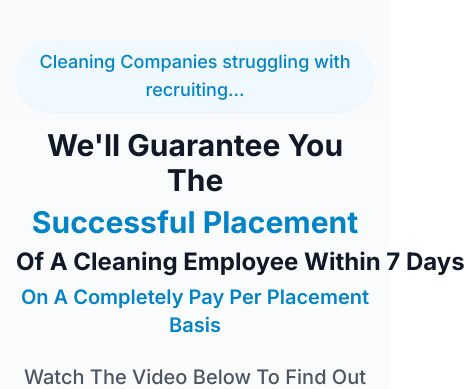
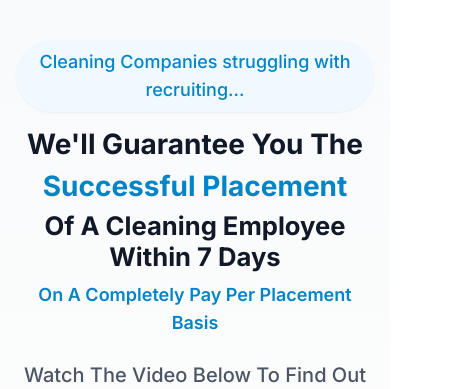
Before and after one commit to zeladmin/cleaning-agency-lp, a Next.js app: page /instant-consultation in a window 390 px wide. Shown: the top 389 px of the page, 465 px wide, since content can reach past the window. Built offline with nearby package versions, Linux system fonts and the light colour scheme.

Commit message:
fix: improved mobile text sizing and layout

```diff
--- a/src/app/instant-consultation/page.tsx
+++ b/src/app/instant-consultation/page.tsx
@@ -15,16 +15,16 @@ export default function InstantConsultation() {
 
           {/* Main Headline - Solution & Guarantee */}
           <h1 className="space-y-2 md:space-y-3 mb-6">
-            <span className="block text-3xl sm:text-4xl md:text-5xl lg:text-6xl font-bold text-gray-900 leading-[1.15]">
+            <span className="block text-[1.75rem] sm:text-4xl md:text-5xl lg:text-6xl font-bold text-gray-900 leading-[1.2]">
               We&apos;ll Guarantee You The
             </span>
-            <span className="block text-3xl sm:text-4xl md:text-5xl lg:text-6xl font-bold text-blue-600 leading-[1.15]">
+            <span className="block text-[1.75rem] sm:text-4xl md:text-5xl lg:text-6xl font-bold text-blue-600 leading-[1.2]">
               Successful Placement
             </span>
-            <span className="block text-2xl sm:text-3xl md:text-4xl lg:text-5xl font-bold text-gray-900 leading-[1.15] whitespace-nowrap">
+            <span className="block text-[1.6rem] sm:text-3xl md:text-4xl lg:text-5xl font-bold text-gray-900 leading-[1.2] px-2">
               Of A Cleaning Employee Within 7 Days
             </span>
-            <span className="block text-xl sm:text-2xl md:text-3xl font-semibold text-blue-600 mt-4">
+            <span className="block text-lg sm:text-2xl md:text-3xl font-semibold text-blue-600 mt-4">
               On A Completely Pay Per Placement Basis
             </span>
           </h1>
```
